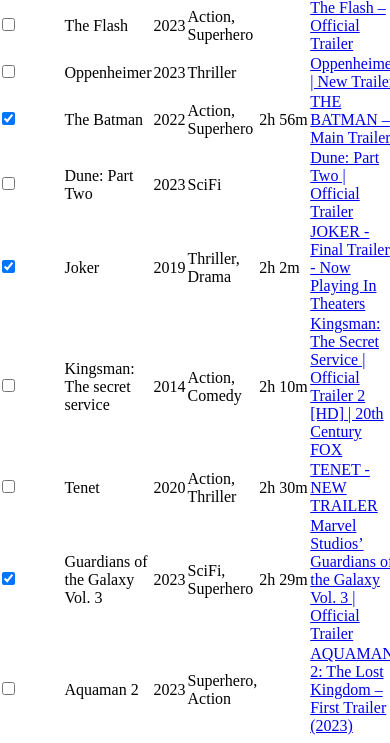
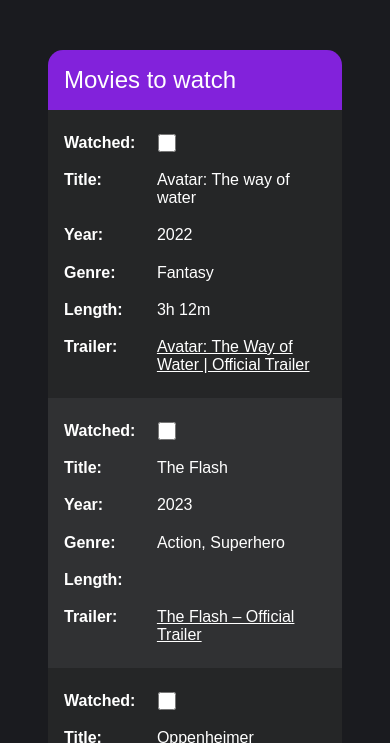
Before and after one commit to desirewp/responsive-tables, a plain HTML site: page index.html in a window 390 px wide. Shown: the part 178-921 px from the top of the page. Drawn offline with Linux system fonts and the light colour scheme.

Commit message:
table done & responsive

```diff
--- a/index.html
+++ b/index.html
@@ -14,7 +14,7 @@
     <main>
       <section>
         <h1>Responsive tables</h1>
-        <p>Shrink the window to see them work!</p>
+        <p>Shrink the window to see them work! The best thing about this that it does not lose all semantic marking thanks to a Javascript script that adds the semantics.</p>
       </section>
       <section>
         <table>
@@ -205,5 +205,47 @@
         </table>
       </section>
     </main>
+
+    <script>
+      // Används för att tabellen fortfarande ska vara tillgänglighetsanpassad på mindre skärm (att använda grid på den gör allt till boxes bara)
+    //   Credit: https://adrianroselli.com/2018/05/functions-to-add-aria-to-tables-and-lists.html
+      function AddTableARIA() {
+        try {
+          var allTables = document.querySelectorAll("table");
+          for (var i = 0; i < allTables.length; i++) {
+            allTables[i].setAttribute("role", "table");
+          }
+          var allCaptions = document.querySelectorAll("caption");
+          for (var i = 0; i < allCaptions.length; i++) {
+            allCaptions[i].setAttribute("role", "caption");
+          }
+          var allRowGroups = document.querySelectorAll("thead, tbody, tfoot");
+          for (var i = 0; i < allRowGroups.length; i++) {
+            allRowGroups[i].setAttribute("role", "rowgroup");
+          }
+          var allRows = document.querySelectorAll("tr");
+          for (var i = 0; i < allRows.length; i++) {
+            allRows[i].setAttribute("role", "row");
+          }
+          var allCells = document.querySelectorAll("td");
+          for (var i = 0; i < allCells.length; i++) {
+            allCells[i].setAttribute("role", "cell");
+          }
+          var allHeaders = document.querySelectorAll("th");
+          for (var i = 0; i < allHeaders.length; i++) {
+            allHeaders[i].setAttribute("role", "columnheader");
+          }
+          // this accounts for scoped row headers
+          var allRowHeaders = document.querySelectorAll("th[scope=row]");
+          for (var i = 0; i < allRowHeaders.length; i++) {
+            allRowHeaders[i].setAttribute("role", "rowheader");
+          }
+        } catch (e) {
+          console.log("AddTableARIA(): " + e);
+        }
+      }
+
+      AddTableARIA();
+    </script>
   </body>
 </html>
--- a/style.css
+++ b/style.css
@@ -1,5 +1,77 @@
-*{
-    padding: 0;
-    margin: 0;
-    box-sizing: border-box;
+* {
+  padding: 0;
+  margin: 0;
+  box-sizing: border-box;
+  color: white;
+  font-family: Arial, Helvetica, sans-serif;
 }
+
+body {
+  background: rgb(26, 27, 31);
+}
+
+section {
+  margin: 4rem 3rem;
+}
+
+table {
+  width: 100%;
+  background: rgb(48, 49, 51);
+  border-radius: 0 0 15px 15px;
+  border-collapse: collapse; /* Tar bort mellanrummet mellan alla celler */
+}
+
+caption,
+th,
+td {
+  padding: 1rem;
+}
+
+caption,
+th {
+  text-align: left;
+}
+
+caption {
+  background: rgb(130, 34, 219);
+  font-size: 1.5rem;
+  border-radius: 15px 15px 0px 0;
+}
+
+th {
+  background: rgb(62, 44, 77);
+  font-size: 1.2rem;
+  font-weight: 400;
+}
+
+/* Skapar zebramönstret */
+tr:nth-of-type(2n) {
+  background: rgb(37, 38, 39);
+}
+
+@media (max-width: 800px) {
+ input[type=checkbox]{
+    width: 20px;
+ }
+    th {
+    display: none;
+  }
+  td {
+    display: grid;
+    grid-template-columns: 9ch auto; /* ch står för character så 7 bokstäver bred + auto */
+    gap: 0.80rem;
+    padding: 0.6rem 1rem;
+  }
+  td::before {
+    content: attr(data-cell) ": "; /* Sätter innehållet framför till värdet av attributet data-cell + :  */
+    font-weight: 600;
+    text-transform: capitalize;
+  }
+  td:first-child {
+    padding-top: 1.5rem;
+  }
+
+  td:last-child {
+    padding-bottom: 1.5rem;
+  }
+}
```
